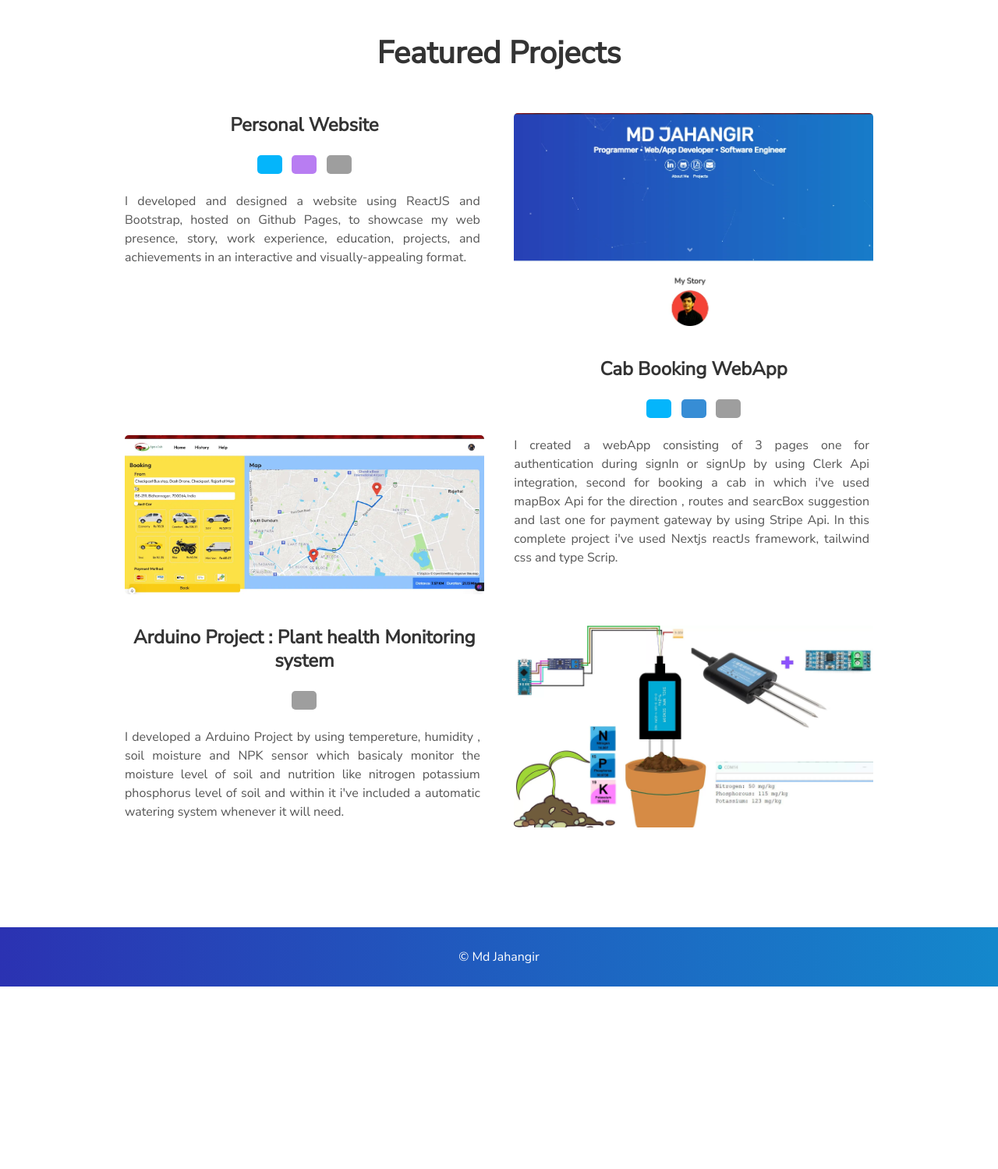
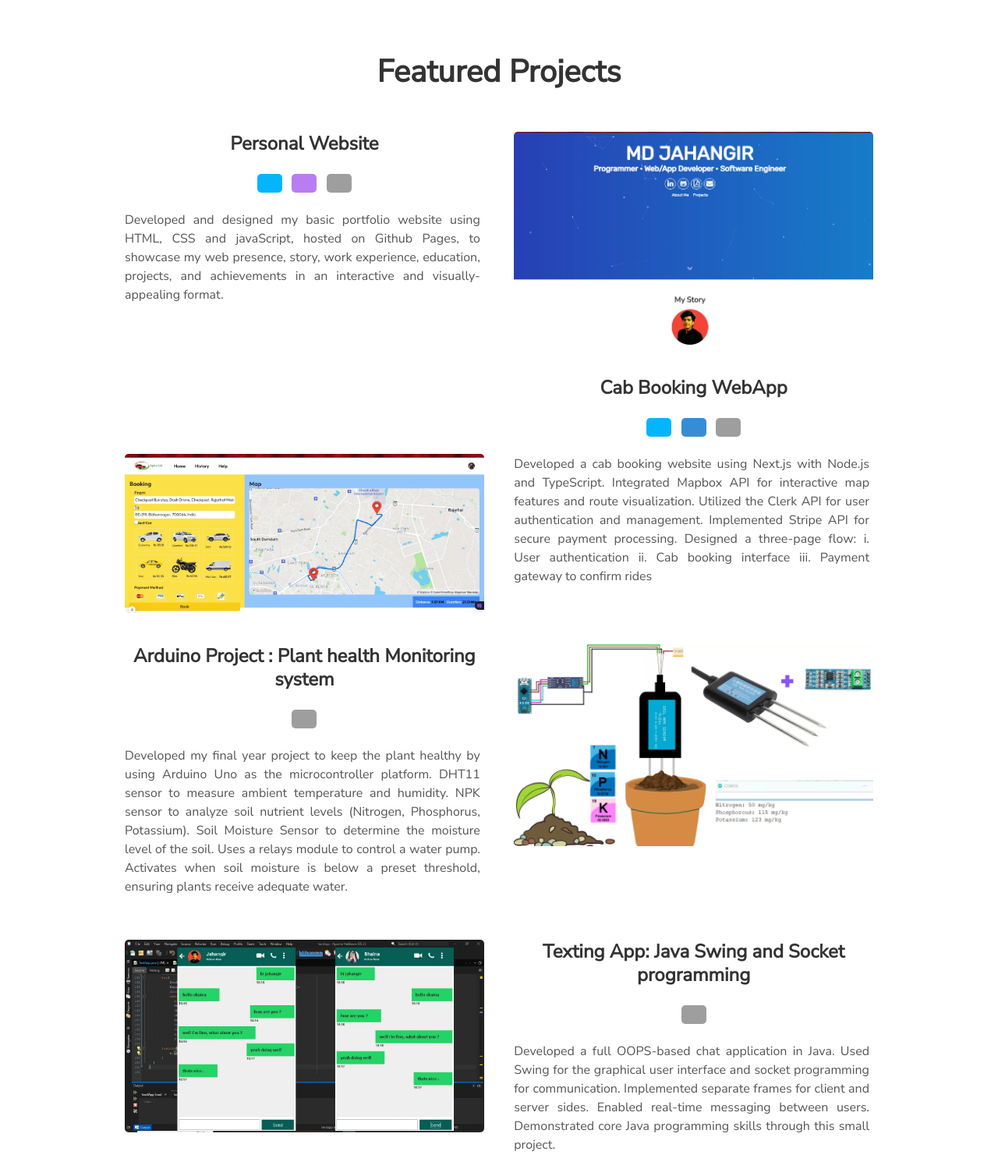
Before and after one commit to Jahangir0505/personalPortfolio, a plain HTML site: page index.html in a window 1280 px wide. Shown: the part 1774-3273 px from the top of the page at 78% size. Before the commit the page ends 3039 px from the top, so only its background shows below. Drawn offline with nearby package versions, Linux system fonts and the light colour scheme; grey boxes are pictures that could not be loaded.

Commit message:
added one more project

```diff
--- a/index.html
+++ b/index.html
@@ -39,8 +39,7 @@
         <a aria-label="My Github Profile" target="_blank" href="https://github.com/">
           <i class="icon fa fa-github-alt" aria-hidden="true"></i>
         </a>
-        <a aria-label="My Résumé" target="_blank"
-          href="./assets/img/webp/MDJahangirResume.pdf.pdf">
+        <a aria-label="My Résumé" target="_blank" href="./assets/img/webp/MDJahangirResume.pdf.pdf">
           <i class="icon fa fa fa-file-pdf-o" aria-hidden="true"></i>
         </a>
         <a aria-label="Send Email" href="mailto:jahangir050503@gmailcom" target="_blank"><i
@@ -68,8 +67,10 @@
       </picture>
       <p>
         Hello! I’m MD Jahangir, a passionate computer science student at Aliah University,
-        currently in my final year of B.Tech. I have a strong foundation in programming languages such as C, Java, and Python, along with web
-        development skills in HTML, CSS, and JavaScript. My academic journey has equipped me with a solid understanding
+        currently in my final year of B.Tech. I have a strong foundation in programming languages such as C, Java, and
+        Python, along with web
+        development skills in HTML, CSS, and JavaScript including frameworks like react.Js, express.Js and Next.Js. My
+        academic journey has equipped me with a solid understanding
         of data structures, algorithms, and object-oriented programming.</p>
     </div>
 
@@ -143,11 +144,12 @@
           <img height="32" width="32" src="https://unpkg.com/simple-icons@3.4.0/icons/github.svg" />
         </div>
         <p style="text-align: justify">
-          I developed and designed a website using ReactJS and Bootstrap, hosted on Github Pages, to showcase my web
+          Developed and designed my basic portfolio website using HTML, CSS and javaScript, hosted on Github Pages, to
+          showcase my web
           presence, story, work experience, education, projects, and achievements in an interactive and
           visually-appealing format.
         </p>
-        <!-- <a class="project-link" target="_blank" href="https://www.adityavsingh.com/">Check it out!</a> -->
+        <!-- <a class="project-link" target="_blank" href="https://jahangir0505.github.io/personalPortfolio/">Check it out!</a> -->
       </div>
     </div>
 
@@ -157,7 +159,7 @@
         <picture>
           <source type="image/webp" srcset="./assets/img/webp/cabApp.webp" alt="Cabapp" />
           <img alt="cabApp" src="./assets/img/jpg/cabApp.png" />
-      </picture>
+        </picture>
       </div>
       <div class="contents-right" style="text-align: center">
         <h3>Cab Booking WebApp</h3>
@@ -169,9 +171,14 @@
         &nbsp;
         <img height="32" width="32" src="https://unpkg.com/simple-icons@3.4.0/icons/github.svg" />
         <p style="text-align: justify">
-          I created a webApp consisting of 3 pages one for authentication during signIn or signUp by using Clerk Api integration, second for booking
-          a cab in which i've used mapBox Api for the direction , routes and searcBox suggestion and last one for payment gateway by using
-          Stripe Api. In this complete project i've used Nextjs reactJs framework, tailwind css and type Scrip.
+          Developed a cab booking website using Next.js with Node.js and TypeScript.
+          Integrated Mapbox API for interactive map features and route visualization.
+          Utilized the Clerk API for user authentication and management.
+          Implemented Stripe API for secure payment processing.
+          Designed a three-page flow:
+          i. User authentication
+          ii. Cab booking interface
+          iii. Payment gateway to confirm rides
         </p>
         <!-- <a class="project-link" target="_blank" href="https://github.com/AVS1508/Summer-2020-Project">Check it out!</a> -->
       </div>
@@ -188,38 +195,44 @@
       <div class="contents" style="text-align: center">
         <h3>Arduino Project : Plant health Monitoring system</h3>
         <div>
-          <img height="32" width="32" src="https://upload.wikimedia.org/wikipedia/commons/7/73/Arduino_IDE_logo.svg"/>
+          <img height="32" width="32" src="https://upload.wikimedia.org/wikipedia/commons/7/73/Arduino_IDE_logo.svg" />
         </div>
         <p style="text-align: justify">
-          I developed a Arduino Project by using tempereture, humidity , soil moisture and NPK sensor which basicaly monitor the
-          moisture level of soil and nutrition like nitrogen potassium phosphorus level of soil and within it i've included a automatic
-          watering system whenever it will need.
+          Developed my final year project to keep the plant healthy by using
+          Arduino Uno as the microcontroller platform.
+          DHT11 sensor to measure ambient temperature and humidity.
+          NPK sensor to analyze soil nutrient levels (Nitrogen, Phosphorus, Potassium).
+          Soil Moisture Sensor to determine the moisture level of the soil.
+          Uses a relays module to control a water pump.
+          Activates when soil moisture is below a preset threshold, ensuring plants receive adequate water.
+
         </p>
-        <!-- <a class="project-link" target="_blank" href="https://www.adityavsingh.com/covid19-tracker-app">
+        <!-- <a class="project-link" target="_blank" href="link to be paste soon">
           Check it out!
         </a> -->
       </div>
     </div>
 
-    <!-- Use Project #4: Valuto: Account Management System -->
-    <!-- <div class="user-projects">
+    <!-- Use Project #4: Texting App: Java Swing and Socket programming -->
+    <div class="user-projects">
       <div class="images-left">
         <picture>
-          <source type="image/webp" srcset="./assets/img/webp/ArduinoProject.webp"
-            alt="ArduinoProject" />
-          <img alt="ArduinoProject" src="./assets/img/jpg/ArduinoProject.jpg" />
+          <source type="image/webp" srcset="./assets/img/webp/chatingApp.webp" alt="chatingApp picture" />
+          <img alt="chatingApp" src="./assets/img/jpg/chatingApp.jpg" />
         </picture>
       </div>
       <div class="contents-right" style="text-align: center">
-        <h3>Arduino Project : Plant health Monitoring system</h3>
+        <h3>Texting App: Java Swing and Socket programming</h3>
         <div>
-          <img height="32" width="32" src="file:///C:/Users/jahangir/Desktop/portfolio/assets/img/svg/arduino-1.svg"/>
+          <img height="32" width="32" src="https://unpkg.com/simple-icons@3.4.0/icons/java.svg" />
         </div>
         <p style="text-align: justify">
-          I developed a Arduino Project by using tempereture, humidity , soil moisture and NPK sensor which basicaly monitor the
-          moisture level of soil and nutrition like nitrogen potassium phosphorus level of soil and within it i've included a automatic
-          watering system whenever it will need.
-        </p> -->
+          Developed a full OOPS-based chat application in Java.
+          Used Swing for the graphical user interface and socket programming for communication.
+          Implemented separate frames for client and server sides.
+          Enabled real-time messaging between users.
+          Demonstrated core Java programming skills through this small project.
+        </p>
         <!-- <a class="project-link" target="_blank" href="https://github.com/AVS1508/Valuto-Account-Management-System">
           Check it out!
         </a> -->
```
Also changed, not shown: assets/img/jpg/COVID19-Tracker-App.jpg (deleted), assets/img/jpg/Perpetual-Crusades.jpg (deleted), assets/img/jpg/Valuto-Account-Management.jpg (deleted), assets/img/jpg/chatingApp.webp (added), assets/img/webp/COVID19-Tracker-App.webp (deleted), assets/img/webp/Perpetual-Crusades.webp (deleted), assets/img/webp/Valuto-Account-Management.webp (deleted), assets/img/webp/chatingApp.webp (added).
